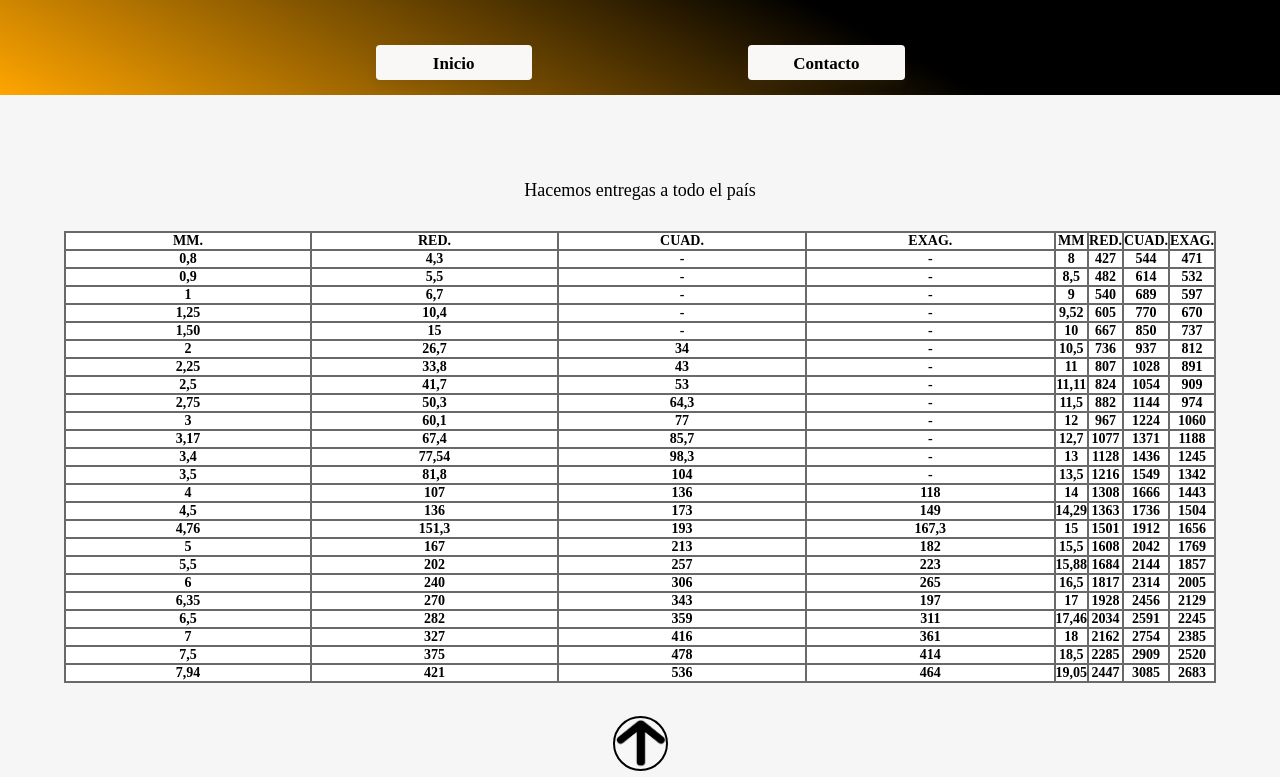
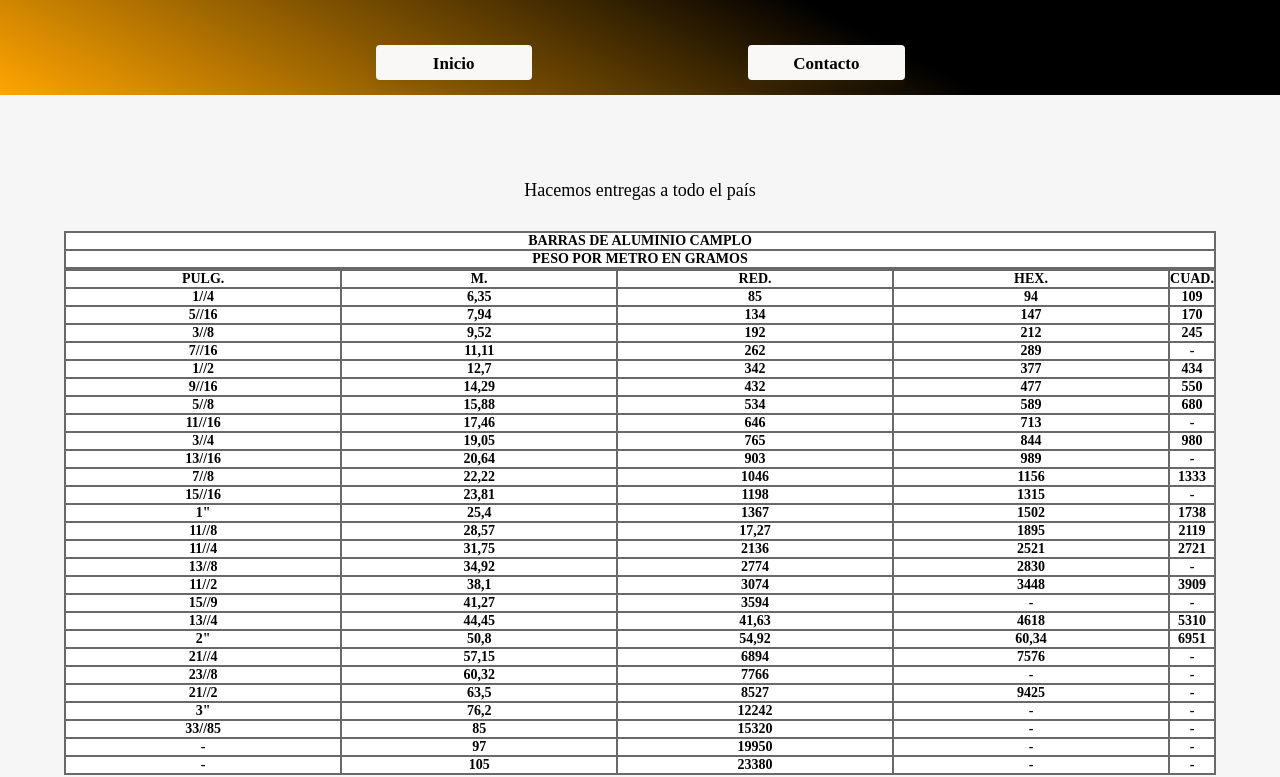
Before and after one commit to AdrianUwwU/ReconquistaMetales, a plain HTML site: page html/aluminio y chapas.html in a window 1280 px wide. Shown: the part 175-952 px from the top of the page. Drawn offline with Linux system fonts and the light colour scheme.

Commit message:
termine de agregar las tablas y agregue efectos a los botones

```diff
--- a/html/aluminio y chapas.html
+++ b/html/aluminio y chapas.html
@@ -35,254 +35,422 @@
         <section class="main-medidas">
             <table>
                 <tr>
-                    <td class="medidas">MM.</td>
+                    <td class="medidas">BARRAS DE ALUMINIO CAMPLO</td>
+                </tr>
+                <tr>
+                    <td class="medidas">PESO POR METRO EN GRAMOS</td>
+                </tr>
+            </table>
+            <table>
+                <tr>
+                    <td class="medidas">PULG.</td>
+                    <td class="medidas">M.</td>
                     <td class="medidas">RED.</td>
+                    <td class="medidas">HEX.</td>
                     <td class="medidas">CUAD.</td>
-                    <td class="medidas">EXAG.</td>
-                    <td class="medidas">MM</td>
-                    <td class="medidas">RED.</td>
-                    <td class="medidas">CUAD.</td>
-                    <td class="medidas">EXAG.</td>
+
+                </tr>
+                <tr>
+                    <td class="medidas">1//4</td>
+                    <td class="medidas">6,35</td>
+                    <td class="medidas">85</td>
+                    <td class="medidas">94</td>
+                    <td class="medidas">109</td>
+
+                </tr>
+                <tr>
+                    <td class="medidas">5//16</td>
+                    <td class="medidas">7,94</td>
+                    <td class="medidas">134</td>
+                    <td class="medidas">147</td>
+                    <td class="medidas">170</td>
+
+                </tr>
+                <tr>
+                    <td class="medidas">3//8</td>
+                    <td class="medidas">9,52</td>
+                    <td class="medidas">192</td>
+                    <td class="medidas">212</td>
+                    <td class="medidas">245</td>
+
+                </tr>
+                <tr>
+                    <td class="medidas">7//16</td>
+                    <td class="medidas">11,11</td>
+                    <td class="medidas">262</td>
+                    <td class="medidas">289</td>
+                    <td class="medidas">-</td>
+
+                </tr>
+                <tr>
+                    <td class="medidas">1//2</td>
+                    <td class="medidas">12,7</td>
+                    <td class="medidas">342</td>
+                    <td class="medidas">377</td>
+                    <td class="medidas">434</td>
+
+                </tr>
+                <tr>
+                    <td class="medidas">9//16</td>
+                    <td class="medidas">14,29</td>
+                    <td class="medidas">432</td>
+                    <td class="medidas">477</td>
+                    <td class="medidas">550</td>
+
+                </tr>
+                <tr>
+                    <td class="medidas">5//8</td>
+                    <td class="medidas">15,88</td>
+                    <td class="medidas">534</td>
+                    <td class="medidas">589</td>
+                    <td class="medidas">680</td>
+
+                </tr>
+                <tr>
+                    <td class="medidas">11//16</td>
+                    <td class="medidas">17,46</td>
+                    <td class="medidas">646</td>
+                    <td class="medidas">713</td>
+                    <td class="medidas">-</td>
+
+                </tr>
+                <tr>
+                    <td class="medidas">3//4</td>
+                    <td class="medidas">19,05</td>
+                    <td class="medidas">765</td>
+                    <td class="medidas">844</td>
+                    <td class="medidas">980</td>
+
+                </tr>
+                <tr>
+                    <td class="medidas">13//16</td>
+                    <td class="medidas">20,64</td>
+                    <td class="medidas">903</td>
+                    <td class="medidas">989</td>
+                    <td class="medidas">-</td>
+
+                </tr>
+                <tr>
+                    <td class="medidas">7//8</td>
+                    <td class="medidas">22,22</td>
+                    <td class="medidas">1046</td>
+                    <td class="medidas">1156</td>
+                    <td class="medidas">1333</td>
+
+                </tr>
+                <tr>
+                    <td class="medidas">15//16</td>
+                    <td class="medidas">23,81</td>
+                    <td class="medidas">1198</td>
+                    <td class="medidas">1315</td>
+                    <td class="medidas">-</td>
+
+                </tr>
+                <tr>
+                    <td class="medidas">1"</td>
+                    <td class="medidas">25,4</td>
+                    <td class="medidas">1367</td>
+                    <td class="medidas">1502</td>
+                    <td class="medidas">1738</td>
+
+                </tr>
+                <tr>
+                    <td class="medidas">11//8</td>
+                    <td class="medidas">28,57</td>
+                    <td class="medidas">17,27</td>
+                    <td class="medidas">1895</td>
+                    <td class="medidas">2119</td>
+
+                </tr>
+                <tr>
+                    <td class="medidas">11//4</td>
+                    <td class="medidas">31,75</td>
+                    <td class="medidas">2136</td>
+                    <td class="medidas">2521</td>
+                    <td class="medidas">2721</td>
+
+                </tr>
+                <tr>
+                    <td class="medidas">13//8</td>
+                    <td class="medidas">34,92</td>
+                    <td class="medidas">2774</td>
+                    <td class="medidas">2830</td>
+                    <td class="medidas">-</td>
+
+                </tr>
+                <tr>
+                    <td class="medidas">11//2</td>
+                    <td class="medidas">38,1</td>
+                    <td class="medidas">3074</td>
+                    <td class="medidas">3448</td>
+                    <td class="medidas">3909</td>
+
+                </tr>
+                <tr>
+                    <td class="medidas">15//9</td>
+                    <td class="medidas">41,27</td>
+                    <td class="medidas">3594</td>
+                    <td class="medidas">-</td>
+                    <td class="medidas">-</td>
+
+                </tr>
+                <tr>
+                    <td class="medidas">13//4</td>
+                    <td class="medidas">44,45</td>
+                    <td class="medidas">41,63</td>
+                    <td class="medidas">4618</td>
+                    <td class="medidas">5310</td>
+                </tr>
+                <tr>
+                    <td class="medidas">2"</td>
+                    <td class="medidas">50,8</td>
+                    <td class="medidas">54,92</td>
+                    <td class="medidas">60,34</td>
+                    <td class="medidas">6951</td>
+
+                </tr>
+                <tr>
+                    <td class="medidas">21//4</td>
+                    <td class="medidas">57,15</td>
+                    <td class="medidas">6894</td>
+                    <td class="medidas">7576</td>
+                    <td class="medidas">-</td>
+
+                </tr>
+                <tr>
+                    <td class="medidas">23//8</td>
+                    <td class="medidas">60,32</td>
+                    <td class="medidas">7766</td>
+                    <td class="medidas">-</td>
+                    <td class="medidas">-</td>
+
+                </tr>
+                <tr>
+                    <td class="medidas">21//2</td>
+                    <td class="medidas">63,5</td>
+                    <td class="medidas">8527</td>
+                    <td class="medidas">9425</td>
+                    <td class="medidas">-</td>
+
+                </tr>
+                <tr>
+                    <td class="medidas">3"</td>
+                    <td class="medidas">76,2</td>
+                    <td class="medidas">12242</td>
+                    <td class="medidas">-</td>
+                    <td class="medidas">-</td>
+                </tr>
+                <tr>
+                    <td class="medidas">33//85</td>
+                    <td class="medidas">85</td>
+                    <td class="medidas">15320</td>
+                    <td class="medidas">-</td>
+                    <td class="medidas">-</td>
+                </tr>
+                <tr>
+                    <td class="medidas">-</td>
+                    <td class="medidas">97</td>
+                    <td class="medidas">19950</td>
+                    <td class="medidas">-</td>
+                    <td class="medidas">-</td>
+                </tr>
+                <tr>
+                    <td class="medidas">-</td>
+                    <td class="medidas">105</td>
+                    <td class="medidas">23380</td>
+                    <td class="medidas">-</td>
+                    <td class="medidas">-</td>
+                </tr>
+            </table>
+            <table class="chapasDeLatón">
+                <tr>
+                    <td class="medidas">CHAPAS LISAS DE LATÓN</td>
+                </tr>
+                <tr>
+                    <td class="medidas">Med. 600x2000 m/,</td>
+                </tr>
+            </table>
+            <table>
+                <tr>
+                    <td class="medidas">Esp. m/m</td>
+                    <td class="medidas">Peso m2 grs.</td>
+                </tr>
+                <tr>
+                    <td class="medidas">0,5</td>
+                    <td class="medidas">4300</td>
+                </tr>
+                <tr>
+                    <td class="medidas">0,6</td>
+                    <td class="medidas">5160</td>
+                </tr>
+                <tr>
+                    <td class="medidas">0,7</td>
+                    <td class="medidas">6020</td>
                 </tr>
                 <tr>
                     <td class="medidas">0,8</td>
-                    <td class="medidas">4,3</td>
-                    <td class="medidas">-</td>
-                    <td class="medidas">-</td>
-                    <td class="medidas">8</td>
-                    <td class="medidas">427</td>
-                    <td class="medidas">544</td>
-                    <td class="medidas">471</td>
+                    <td class="medidas">6880</td>
                 </tr>
                 <tr>
                     <td class="medidas">0,9</td>
-                    <td class="medidas">5,5</td>
-                    <td class="medidas">-</td>
-                    <td class="medidas">-</td>
-                    <td class="medidas">8,5</td>
-                    <td class="medidas">482</td>
-                    <td class="medidas">614</td>
-                    <td class="medidas">532</td>
+                    <td class="medidas">7740</td>
                 </tr>
                 <tr>
                     <td class="medidas">1</td>
-                    <td class="medidas">6,7</td>
-                    <td class="medidas">-</td>
-                    <td class="medidas">-</td>
-                    <td class="medidas">9</td>
-                    <td class="medidas">540</td>
-                    <td class="medidas">689</td>
-                    <td class="medidas">597</td>
+                    <td class="medidas">8600</td>
                 </tr>
                 <tr>
                     <td class="medidas">1,25</td>
-                    <td class="medidas">10,4</td>
-                    <td class="medidas">-</td>
-                    <td class="medidas">-</td>
-                    <td class="medidas">9,52</td>
-                    <td class="medidas">605</td>
-                    <td class="medidas">770</td>
-                    <td class="medidas">670</td>
+                    <td class="medidas">10750</td>
                 </tr>
                 <tr>
-                    <td class="medidas">1,50</td>
-                    <td class="medidas">15</td>
-                    <td class="medidas">-</td>
-                    <td class="medidas">-</td>
-                    <td class="medidas">10</td>
-                    <td class="medidas">667</td>
-                    <td class="medidas">850</td>
-                    <td class="medidas">737</td>
+                    <td class="medidas">1,5</td>
+                    <td class="medidas">12090</td>
+                </tr>
+                <tr>
+                    <td class="medidas">1,75</td>
+                    <td class="medidas">15050</td>
                 </tr>
                 <tr>
                     <td class="medidas">2</td>
-                    <td class="medidas">26,7</td>
-                    <td class="medidas">34</td>
-                    <td class="medidas">-</td>
-                    <td class="medidas">10,5</td>
-                    <td class="medidas">736</td>
-                    <td class="medidas">937</td>
-                    <td class="medidas">812</td>
-                </tr>
-                <tr>
-                    <td class="medidas">2,25</td>
-                    <td class="medidas">33,8</td>
-                    <td class="medidas">43</td>
-                    <td class="medidas">-</td>
-                    <td class="medidas">11</td>
-                    <td class="medidas">807</td>
-                    <td class="medidas">1028</td>
-                    <td class="medidas">891</td>
+                    <td class="medidas">17200</td>
                 </tr>
                 <tr>
                     <td class="medidas">2,5</td>
-                    <td class="medidas">41,7</td>
-                    <td class="medidas">53</td>
-                    <td class="medidas">-</td>
-                    <td class="medidas">11,11</td>
-                    <td class="medidas">824</td>
-                    <td class="medidas">1054</td>
-                    <td class="medidas">909</td>
-                </tr>
-                <tr>
-                    <td class="medidas">2,75</td>
-                    <td class="medidas">50,3</td>
-                    <td class="medidas">64,3</td>
-                    <td class="medidas">-</td>
-                    <td class="medidas">11,5</td>
-                    <td class="medidas">882</td>
-                    <td class="medidas">1144</td>
-                    <td class="medidas">974</td>
+                    <td class="medidas">21500</td>
                 </tr>
                 <tr>
                     <td class="medidas">3</td>
-                    <td class="medidas">60,1</td>
-                    <td class="medidas">77</td>
-                    <td class="medidas">-</td>
-                    <td class="medidas">12</td>
-                    <td class="medidas">967</td>
-                    <td class="medidas">1224</td>
-                    <td class="medidas">1060</td>
-                </tr>
-                <tr>
-                    <td class="medidas">3,17</td>
-                    <td class="medidas">67,4</td>
-                    <td class="medidas">85,7</td>
-                    <td class="medidas">-</td>
-                    <td class="medidas">12,7</td>
-                    <td class="medidas">1077</td>
-                    <td class="medidas">1371</td>
-                    <td class="medidas">1188</td>
-                </tr>
-                <tr>
-                    <td class="medidas">3,4</td>
-                    <td class="medidas">77,54</td>
-                    <td class="medidas">98,3</td>
-                    <td class="medidas">-</td>
-                    <td class="medidas">13</td>
-                    <td class="medidas">1128</td>
-                    <td class="medidas">1436</td>
-                    <td class="medidas">1245</td>
-                </tr>
-                <tr>
-                    <td class="medidas">3,5</td>
-                    <td class="medidas">81,8</td>
-                    <td class="medidas">104</td>
-                    <td class="medidas">-</td>
-                    <td class="medidas">13,5</td>
-                    <td class="medidas">1216</td>
-                    <td class="medidas">1549</td>
-                    <td class="medidas">1342</td>
+                    <td class="medidas">25800</td>
                 </tr>
                 <tr>
                     <td class="medidas">4</td>
-                    <td class="medidas">107</td>
-                    <td class="medidas">136</td>
-                    <td class="medidas">118</td>
-                    <td class="medidas">14</td>
-                    <td class="medidas">1308</td>
-                    <td class="medidas">1666</td>
-                    <td class="medidas">1443</td>
-                </tr>
-                <tr>
-                    <td class="medidas">4,5</td>
-                    <td class="medidas">136</td>
-                    <td class="medidas">173</td>
-                    <td class="medidas">149</td>
-                    <td class="medidas">14,29</td>
-                    <td class="medidas">1363</td>
-                    <td class="medidas">1736</td>
-                    <td class="medidas">1504</td>
-                </tr>
-                <tr>
-                    <td class="medidas">4,76</td>
-                    <td class="medidas">151,3</td>
-                    <td class="medidas">193</td>
-                    <td class="medidas">167,3</td>
-                    <td class="medidas">15</td>
-                    <td class="medidas">1501</td>
-                    <td class="medidas">1912</td>
-                    <td class="medidas">1656</td>
+                    <td class="medidas">34400</td>
                 </tr>
                 <tr>
                     <td class="medidas">5</td>
-                    <td class="medidas">167</td>
-                    <td class="medidas">213</td>
-                    <td class="medidas">182</td>
-                    <td class="medidas">15,5</td>
-                    <td class="medidas">1608</td>
-                    <td class="medidas">2042</td>
-                    <td class="medidas">1769</td>
-                </tr>
-                <tr>
-                    <td class="medidas">5,5</td>
-                    <td class="medidas">202</td>
-                    <td class="medidas">257</td>
-                    <td class="medidas">223</td>
-                    <td class="medidas">15,88</td>
-                    <td class="medidas">1684</td>
-                    <td class="medidas">2144</td>
-                    <td class="medidas">1857</td>
+                    <td class="medidas">43000</td>
                 </tr>
                 <tr>
                     <td class="medidas">6</td>
-                    <td class="medidas">240</td>
-                    <td class="medidas">306</td>
-                    <td class="medidas">265</td>
-                    <td class="medidas">16,5</td>
-                    <td class="medidas">1817</td>
-                    <td class="medidas">2314</td>
-                    <td class="medidas">2005</td>
+                    <td class="medidas">51600</td>
+                </tr>
+            </table>
+            <table class="chapasDeAluminio">
+                <tr>
+                    <td class="medidas">CHAPAS DE ALUMINIO</td>
                 </tr>
                 <tr>
-                    <td class="medidas">6,35</td>
-                    <td class="medidas">270</td>
-                    <td class="medidas">343</td>
-                    <td class="medidas">197</td>
-                    <td class="medidas">17</td>
-                    <td class="medidas">1928</td>
-                    <td class="medidas">2456</td>
-                    <td class="medidas">2129</td>
+                    <td class="medidas">Peso por unidad en gramos</td>
+                </tr>
+            </table>
+            <table>
+                <tr>
+                    <td class="medidas">Esp. Mn.</td>
+                    <td class="medidas">1000x2000mm.</td>
                 </tr>
                 <tr>
-                    <td class="medidas">6,5</td>
-                    <td class="medidas">282</td>
-                    <td class="medidas">359</td>
-                    <td class="medidas">311</td>
-                    <td class="medidas">17,46</td>
-                    <td class="medidas">2034</td>
-                    <td class="medidas">2591</td>
-                    <td class="medidas">2245</td>
+                    <td class="medidas">0,5</td>
+                    <td class="medidas">2700</td>
                 </tr>
                 <tr>
-                    <td class="medidas">7</td>
-                    <td class="medidas">327</td>
-                    <td class="medidas">416</td>
-                    <td class="medidas">361</td>
-                    <td class="medidas">18</td>
-                    <td class="medidas">2162</td>
-                    <td class="medidas">2754</td>
-                    <td class="medidas">2385</td>
+                    <td class="medidas">0,6</td>
+                    <td class="medidas">3250</td>
                 </tr>
                 <tr>
-                    <td class="medidas">7,5</td>
-                    <td class="medidas">375</td>
-                    <td class="medidas">478</td>
-                    <td class="medidas">414</td>
-                    <td class="medidas">18,5</td>
-                    <td class="medidas">2285</td>
-                    <td class="medidas">2909</td>
-                    <td class="medidas">2520</td>
+                    <td class="medidas">0,7</td>
+                    <td class="medidas">3790</td>
                 </tr>
                 <tr>
-                    <td class="medidas">7,94</td>
-                    <td class="medidas">421</td>
-                    <td class="medidas">536</td>
-                    <td class="medidas">464</td>
-                    <td class="medidas">19,05</td>
-                    <td class="medidas">2447</td>
-                    <td class="medidas">3085</td>
-                    <td class="medidas">2683</td>
+                    <td class="medidas">0,8</td>
+                    <td class="medidas">4343</td>
+                </tr>
+                <tr>
+                    <td class="medidas">0,9</td>
+                    <td class="medidas">4881</td>
+                </tr>
+                <tr>
+                    <td class="medidas">1</td>
+                    <td class="medidas">5420</td>
+                </tr>
+                <tr>
+                    <td class="medidas">1,25</td>
+                    <td class="medidas">6780</td>
+                </tr>
+                <tr>
+                    <td class="medidas">1,5</td>
+                    <td class="medidas">8130</td>
+                </tr>
+                <tr>
+                    <td class="medidas">2</td>
+                    <td class="medidas">10800</td>
+                </tr>
+                <tr>
+                    <td class="medidas">2,5</td>
+                    <td class="medidas">13600</td>
+                </tr>
+                <tr>
+                    <td class="medidas">3</td>
+                    <td class="medidas">16300</td>
+                </tr>
+                <tr>
+                    <td class="medidas">4</td>
+                    <td class="medidas">21600</td>
+                </tr>
+                <tr>
+                    <td class="medidas">5</td>
+                    <td class="medidas">27100</td>
+                </tr>
+            </table>
+            <table class="cintasDeAluminio">
+                <tr>
+                    <td class="medidas">CINTAS DE ALUMINIO</td>
+                </tr>
+            </table>
+            <table>
+                <tr>
+                    <td class="medidas">Esp. Mn.</td>
+                    <td class="medidas">500mm de ancho</td>
+                </tr>
+                <tr>
+                    <td class="medidas">0,1</td>
+                    <td class="medidas">135</td>
+                </tr>
+                <tr>
+                    <td class="medidas">0,2</td>
+                    <td class="medidas">270</td>
+                </tr>
+                <tr>
+                    <td class="medidas">0,3</td>
+                    <td class="medidas">405</td>
+                </tr>
+                <tr>
+                    <td class="medidas">0,4</td>
+                    <td class="medidas">540</td>
+                </tr>
+                <tr>
+                    <td class="medidas">0,5</td>
+                    <td class="medidas">675</td>
+                </tr>
+                <tr>
+                    <td class="medidas">0,6</td>
+                    <td class="medidas">810</td>
+                </tr>
+                <tr>
+                    <td class="medidas">0,7</td>
+                    <td class="medidas">845</td>
+                </tr>
+                <tr>
+                    <td class="medidas">0,8</td>
+                    <td class="medidas">1080</td>
+                </tr>
+                <tr>
+                    <td class="medidas">0,9</td>
+                    <td class="medidas">1215</td>
+                </tr>
+                <tr>
+                    <td class="medidas">1</td>
+                    <td class="medidas">1350</td>
                 </tr>
             </table>
             <a href="#"><span></span></a>
@@ -291,7 +459,8 @@
     <footer id="footerr" class="footer">
         <div class="footer-footer">
             <p><a href="mailto:reconquistametales@gmail.com"> EMAIL: ventas@reconquistametales.com</a></p>
-            <p>Tel.: (011)3874 5320</p>
+            <p>Whatsapp: (011)6534-3752</p>
+            <p>Tel.: (011)3874-5320</p>
         </div>
     </footer>
 </body>
```
Also changed, not shown: estilos-css/mobile.css (+20 -2 lines), html/alambres y barras de laton.html (+3 -2 lines), html/caños de laton.html (+2 -1 lines), html/index.html (+2 -2 lines).
